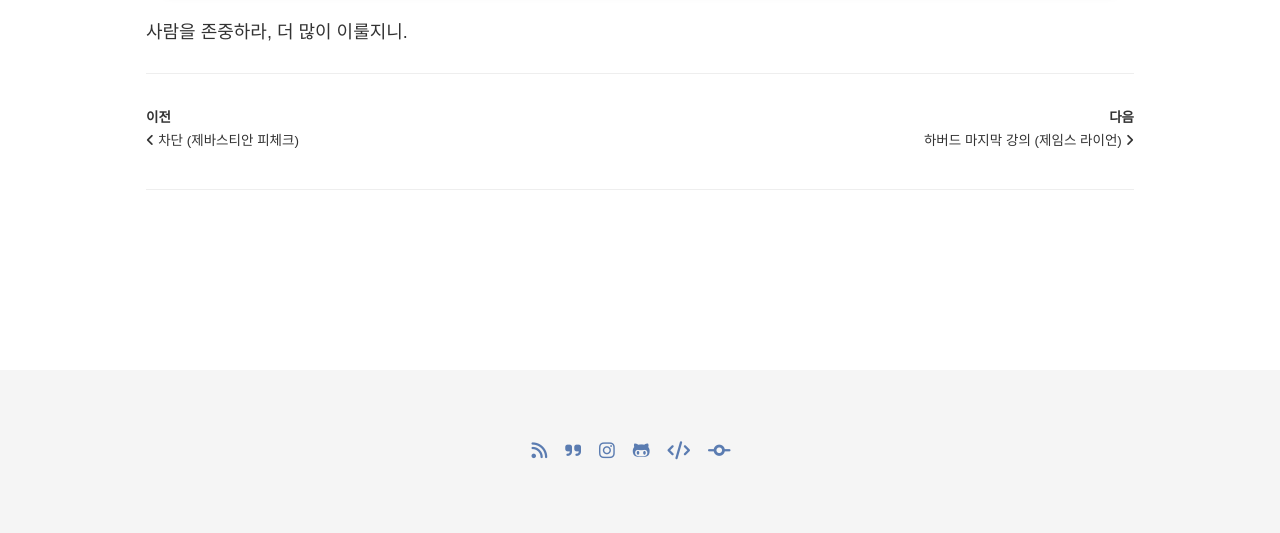
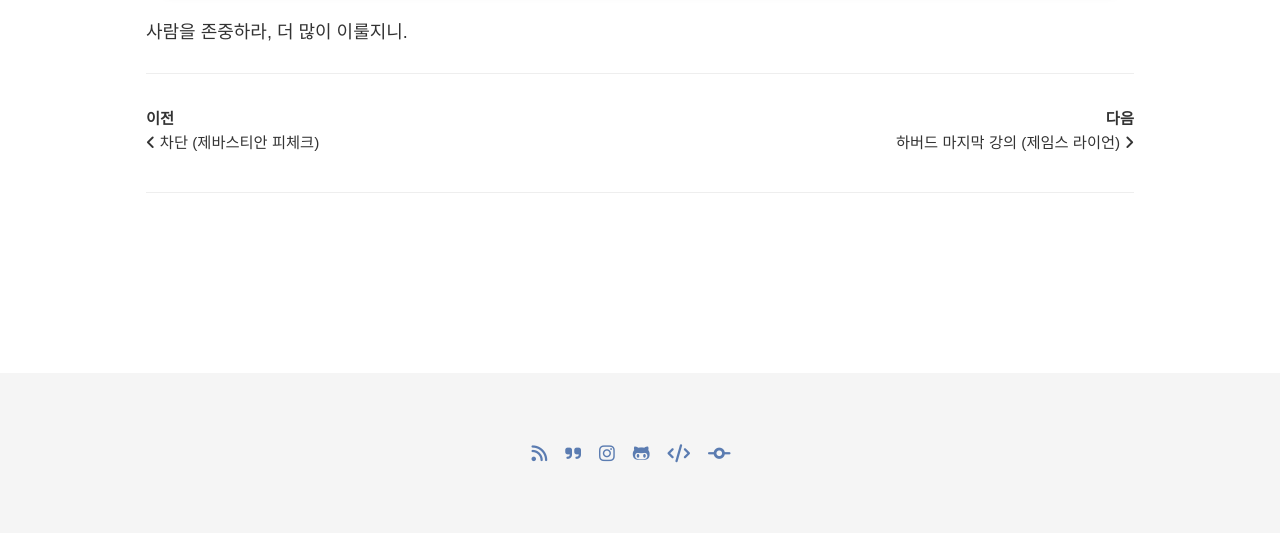
Before and after one commit to huginnmn/huginnmn.github.io, a Jekyll site: the page built from _posts/2019-04-15-사람을-존중하라.md, in a window 1280 px wide. Shown: the part 1226-1759 px from the top of the page. Built offline with Jekyll 4.4.1, drawn with Linux system fonts in a browser that asks for light colours; nearby versions of some CDN libraries; some web fonts are replaced; comment, search, counter and statistics services are not loaded.

Commit message:
Update _page.scss

```diff
--- a/_sass/so-simple/_page.scss
+++ b/_sass/so-simple/_page.scss
@@ -136,13 +136,13 @@
 .page-pagination-label {
   margin: 0;
   padding: 0;
-  font-size: 0.75rem;
+  font-size: 0.85rem;
 }
 
 .page-pagination-title {
   margin: 0;
   padding: 0;
-  font-size: 0.75rem;
+  font-size: 0.85rem;
 }
 
 /*
```
